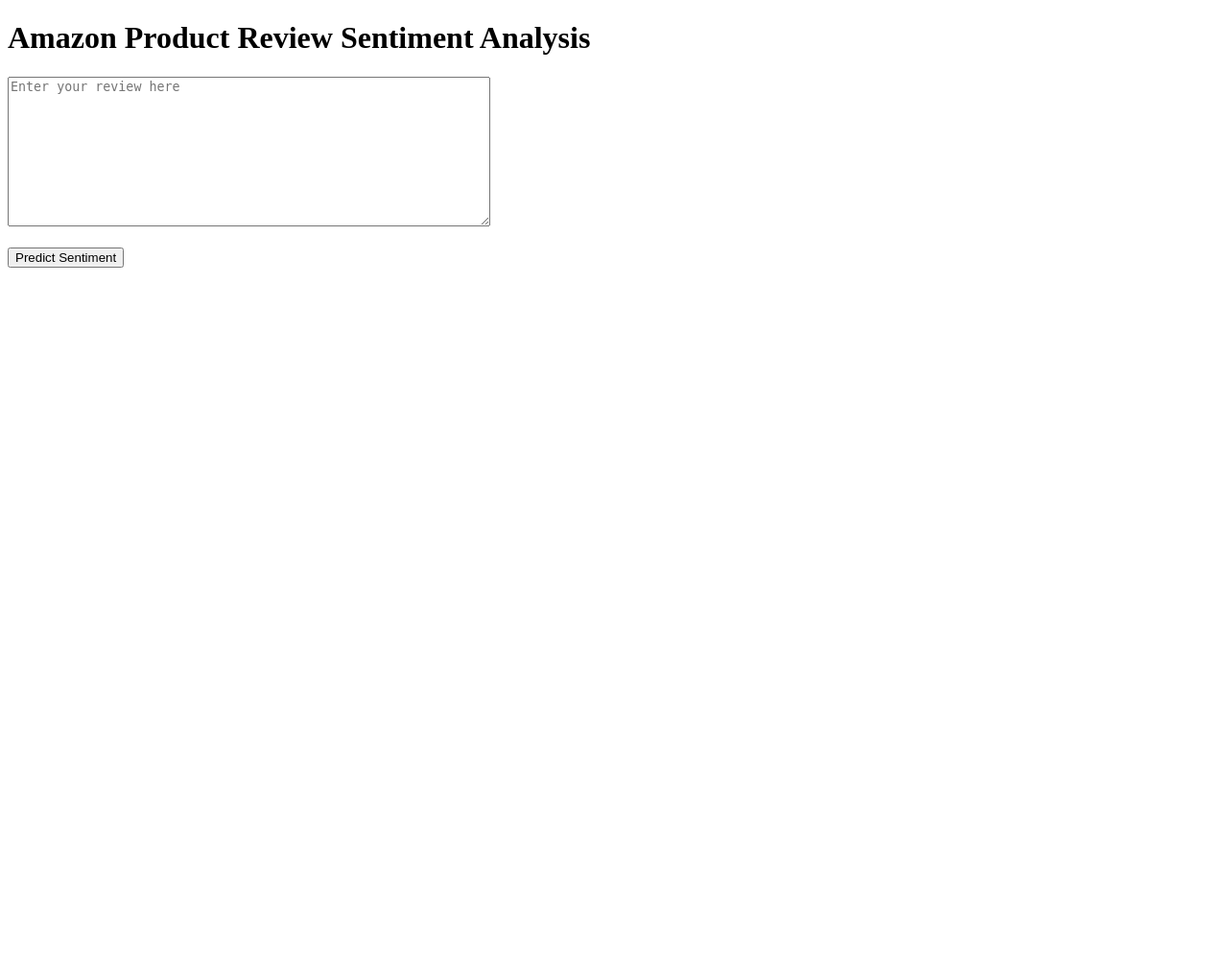
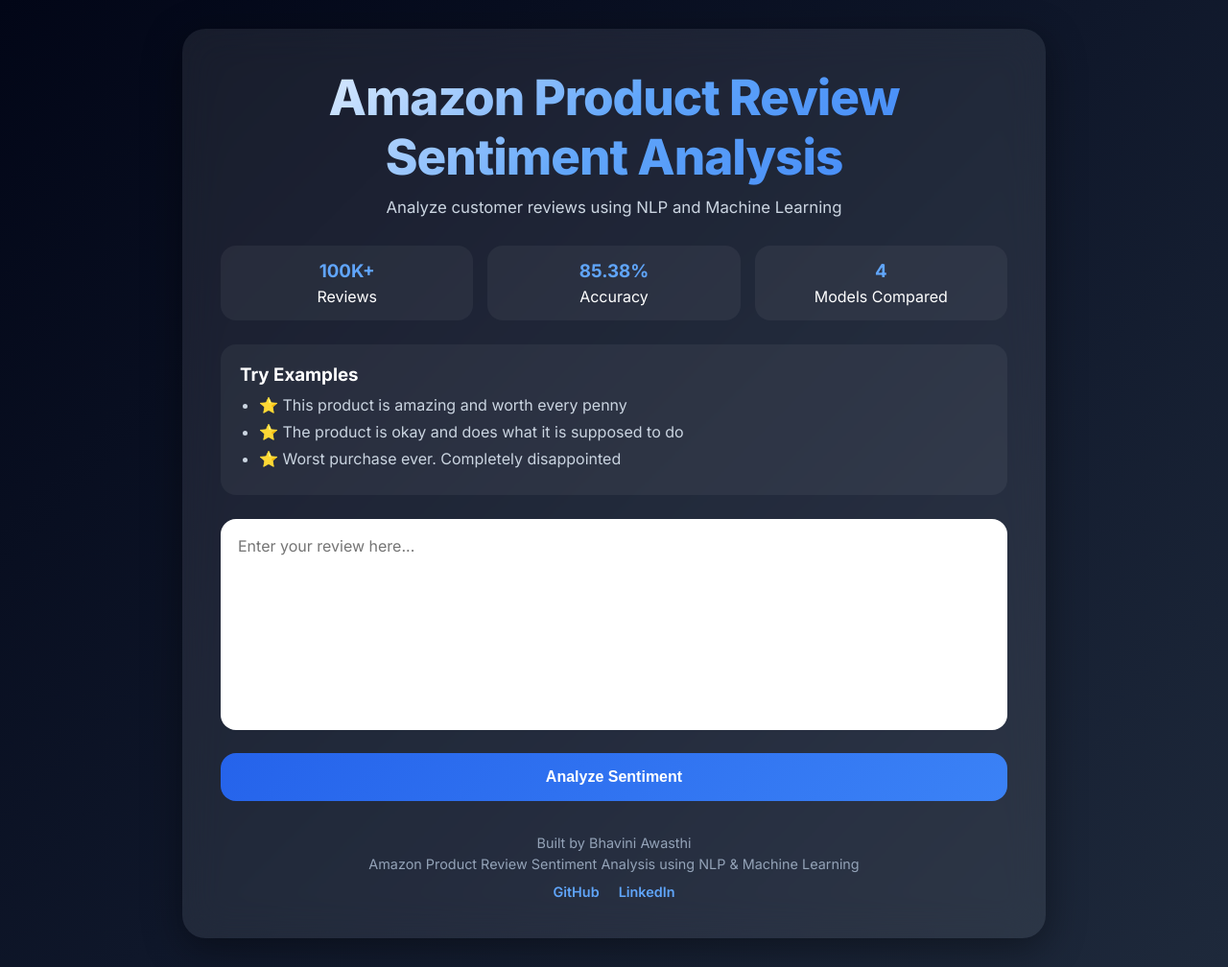
Before and after one commit to bhaviniawasthi1/amazon-product-review-sentiment-analysis, a Flask app: page / in a window 1280 px wide. Shown: the whole page at 96% size. Before the commit the page ends 279 px from the top, so only its background shows below. Run offline with Flask 3, Linux system fonts and the light colour scheme; parts of the project's set-up code (start-up, migrations or seed data) failed here and were passed over.

Commit message:
Improve UI and user experience

```diff
--- a/app/app.py
+++ b/app/app.py
@@ -29,6 +29,8 @@ def preprocess_text(text):
 def home():
 
     prediction = None
+    confidence = None
+    review = ""
 
     if request.method == "POST":
 
@@ -40,9 +42,15 @@ def home():
 
         prediction = model.predict(vector)[0]
 
+        probabilities = model.predict_proba(vector)[0]
+
+        confidence = round(max(probabilities) * 100, 2)
+
     return render_template(
         "index.html",
-        prediction=prediction
+        prediction=prediction,
+        confidence=confidence,
+        review=review
     )
 
 if __name__ == "__main__":
--- /dev/null
+++ b/app/static/style.css
@@ -0,0 +1,314 @@
+* {
+    margin: 0;
+    padding: 0;
+    box-sizing: border-box;
+}
+
+body {
+    font-family: 'Inter', sans-serif;
+
+    min-height: 100vh;
+
+    display: flex;
+    justify-content: center;
+    align-items: center;
+
+    background:
+            linear-gradient(
+                    135deg,
+                    #020617,
+                    #0f172a,
+                    #1e293b
+            );
+
+    color: white;
+
+    padding: 30px;
+}
+
+.container {
+
+    width: 100%;
+    max-width: 900px;
+
+    background: rgba(255,255,255,0.08);
+
+    backdrop-filter: blur(20px);
+
+    border-radius: 24px;
+
+    padding: 40px;
+
+    box-shadow:
+            0 10px 40px rgba(0,0,0,0.4);
+}
+
+h1 {
+
+    text-align: center;
+
+    font-size: 3.2rem;
+
+    font-weight: 800;
+
+    margin-bottom: 12px;
+
+    background: linear-gradient(
+            135deg,
+            #ffffff,
+            #60a5fa,
+            #3b82f6
+    );
+
+    -webkit-background-clip: text;
+
+    -webkit-text-fill-color: transparent;
+
+    letter-spacing: -1px;
+}
+
+.subtitle {
+
+    text-align: center;
+
+    color: #cbd5e1;
+
+    margin-bottom: 30px;
+
+    font-size: 1.05rem;
+}
+
+.examples {
+
+    background: rgba(255,255,255,0.05);
+
+    border-radius: 16px;
+
+    padding: 20px;
+
+    margin-bottom: 25px;
+}
+
+.examples h3 {
+
+    margin-bottom: 10px;
+}
+
+.examples ul {
+
+    padding-left: 20px;
+
+    color: #cbd5e1;
+}
+
+.examples li {
+
+    margin-bottom: 8px;
+}
+
+textarea {
+
+    width: 100%;
+
+    height: 220px;
+
+    padding: 18px;
+
+    border: none;
+
+    border-radius: 16px;
+
+    resize: none;
+
+    font-size: 16px;
+
+    font-family: inherit;
+}
+
+button {
+
+    width: 100%;
+
+    margin-top: 20px;
+
+    padding: 16px;
+
+    border: none;
+
+    border-radius: 16px;
+
+    cursor: pointer;
+
+    color: white;
+
+    font-size: 16px;
+
+    font-weight: 700;
+
+    background:
+            linear-gradient(
+                    135deg,
+                    #2563eb,
+                    #3b82f6
+            );
+
+    transition: all 0.3s ease;
+}
+
+button:hover {
+
+    transform: translateY(-3px);
+
+    box-shadow:
+            0 8px 30px rgba(59,130,246,0.4);
+}
+
+.result {
+
+    margin-top: 30px;
+
+    background: rgba(255,255,255,0.08);
+
+    border-radius: 16px;
+
+    padding: 25px;
+
+    text-align: center;
+}
+
+.result h2 {
+
+    font-size: 2rem;
+
+    margin-bottom: 10px;
+}
+
+.result p {
+
+    margin-bottom: 15px;
+
+    font-size: 1.1rem;
+}
+
+.progress-bar {
+
+    width: 100%;
+
+    height: 14px;
+
+    background: rgba(255,255,255,0.15);
+
+    border-radius: 999px;
+
+    overflow: hidden;
+}
+
+.progress-fill {
+
+    height: 100%;
+
+    border-radius: 999px;
+}
+
+footer {
+
+    margin-top: 35px;
+
+    text-align: center;
+
+    color: #94a3b8;
+
+    font-size: 0.9rem;
+}
+
+footer p {
+
+    margin-top: 5px;
+}
+
+.social-links {
+
+    margin-top: 12px;
+
+    display: flex;
+
+    justify-content: center;
+
+    gap: 20px;
+}
+
+.social-links a {
+
+    color: #60a5fa;
+
+    text-decoration: none;
+
+    font-weight: 600;
+
+    transition: 0.3s;
+}
+
+.social-links a:hover {
+
+    color: white;
+}
+
+.stats {
+
+    display: flex;
+
+    justify-content: space-between;
+
+    gap: 15px;
+
+    margin-bottom: 25px;
+}
+
+.stat-box {
+
+    flex: 1;
+
+    text-align: center;
+
+    padding: 15px;
+
+    border-radius: 16px;
+
+    background: rgba(255,255,255,0.05);
+}
+
+.stat-box h3 {
+
+    color: #60a5fa;
+
+    margin-bottom: 5px;
+}
+
+.examples li {
+
+    cursor: pointer;
+
+    transition: 0.3s;
+}
+
+.examples li:hover {
+
+    color: #60a5fa;
+
+    transform: translateX(5px);
+}
+
+.result.positive {
+
+    border: 2px solid #22c55e;
+}
+
+.result.negative {
+
+    border: 2px solid #ef4444;
+}
+
+.result.neutral {
+
+    border: 2px solid #facc15;
+}
--- a/app/templates/index.html
+++ b/app/templates/index.html
@@ -1,34 +1,172 @@
 <!DOCTYPE html>
-<html>
+<html lang="en">
+
 <head>
+    <meta charset="UTF-8">
+    <meta name="viewport" content="width=device-width, initial-scale=1.0">
+
     <title>Amazon Product Review Sentiment Analysis</title>
+
+    <link rel="preconnect" href="https://fonts.googleapis.com">
+    <link rel="preconnect" href="https://fonts.gstatic.com" crossorigin>
+
+    <link href="https://fonts.googleapis.com/css2?family=Inter:wght@400;500;600;700;800&display=swap"
+          rel="stylesheet">
+
+    <link rel="stylesheet"
+          href="{{ url_for('static', filename='style.css') }}">
 </head>
+
 <body>
 
+<div class="container">
+
     <h1>Amazon Product Review Sentiment Analysis</h1>
+
+    <p class="subtitle">
+        Analyze customer reviews using NLP and Machine Learning
+    </p>
+
+    <div class="stats">
+
+        <div class="stat-box">
+            <h3>100K+</h3>
+            <p>Reviews</p>
+        </div>
+
+        <div class="stat-box">
+            <h3>85.38%</h3>
+            <p>Accuracy</p>
+        </div>
+
+        <div class="stat-box">
+            <h3>4</h3>
+            <p>Models Compared</p>
+        </div>
+
+    </div>
+
+    <div class="examples">
+
+        <h3>Try Examples</h3>
+
+        <ul>
+
+            <li onclick="fillReview('This product is amazing and worth every penny')">
+                ⭐ This product is amazing and worth every penny
+            </li>
+
+            <li onclick="fillReview('The product is okay and does what it is supposed to do')">
+                ⭐ The product is okay and does what it is supposed to do
+            </li>
+
+            <li onclick="fillReview('Worst purchase ever. Completely disappointed')">
+                ⭐ Worst purchase ever. Completely disappointed
+            </li>
+
+        </ul>
+    </div>
 
     <form method="POST">
 
         <textarea
-            name="review"
-            rows="10"
-            cols="60"
-            placeholder="Enter your review here"></textarea>
-
-        <br><br>
+                name="review"
+                placeholder="Enter your review here..."
+        >{{ review if review else '' }}</textarea>
 
         <button type="submit">
-            Predict Sentiment
+            Analyze Sentiment
         </button>
 
-        {% if prediction %}
+    </form>
+
+    {% if prediction %}
+
+    <div class="result
+
+    {% if prediction == 'Positive' %}
+    positive
+    {% elif prediction == 'Negative' %}
+    negative
+    {% else %}
+    neutral
+    {% endif %}
+
+    ">
 
         <h2>
-            Predicted Sentiment: {{ prediction }}
+
+            {% if prediction == "Positive" %}
+                🟢 Positive
+            {% elif prediction == "Negative" %}
+                🔴 Negative
+            {% else %}
+                🟡 Neutral
+            {% endif %}
+
         </h2>
 
-        {% endif %}
-    </form>
+        <p>
+            Confidence: {{ confidence }}%
+        </p>
+
+        <div class="progress-bar">
+
+            <div class="progress-fill" style="
+            width: {{ confidence }}%;
+
+            background:
+            {% if prediction == 'Positive' %}
+            linear-gradient(135deg,#22c55e,#16a34a);
+            {% elif prediction == 'Negative' %}
+            linear-gradient(135deg,#ef4444,#dc2626);
+            {% else %}
+            linear-gradient(135deg,#facc15,#eab308);
+            {% endif %}
+            ">
+            </div>
+
+        </div>
+
+    </div>
+
+    {% endif %}
+
+    <footer>
+
+        <p>
+            Built by Bhavini Awasthi
+        </p>
+
+        <p>
+            Amazon Product Review Sentiment Analysis using NLP & Machine Learning
+        </p>
+
+        <div class="social-links">
+
+            <a href="https://github.com/bhaviniawasthi1" target="_blank">
+                GitHub
+            </a>
+
+            <a href="https://www.linkedin.com/in/bhaviniawasthi/" target="_blank">
+                LinkedIn
+            </a>
+
+        </div>
+
+    </footer>
+
+</div>
+
+<script>
+
+function fillReview(text) {
+
+    document.querySelector("textarea").value = text;
+
+}
+
+</script>
 
 </body>
 </html>
```
